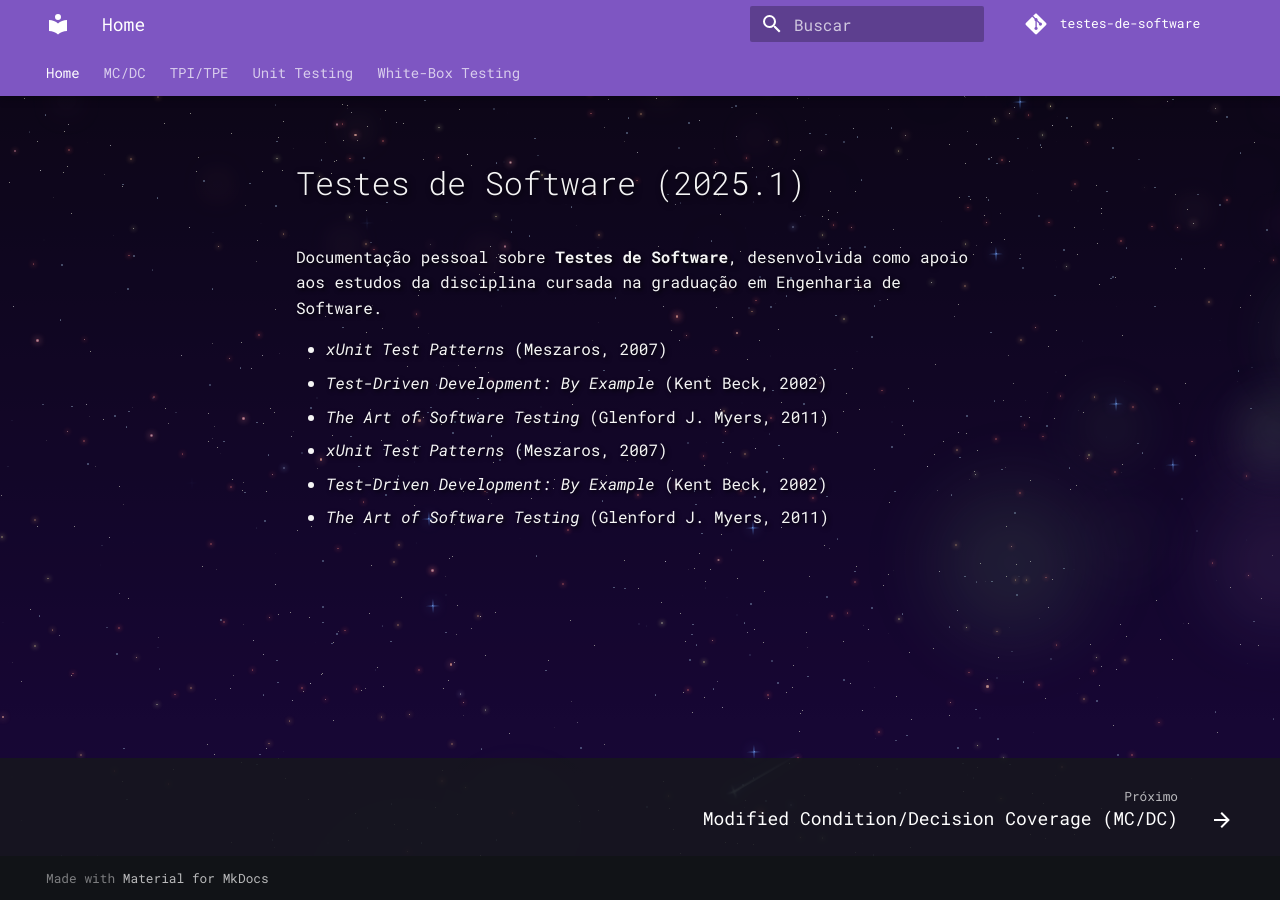
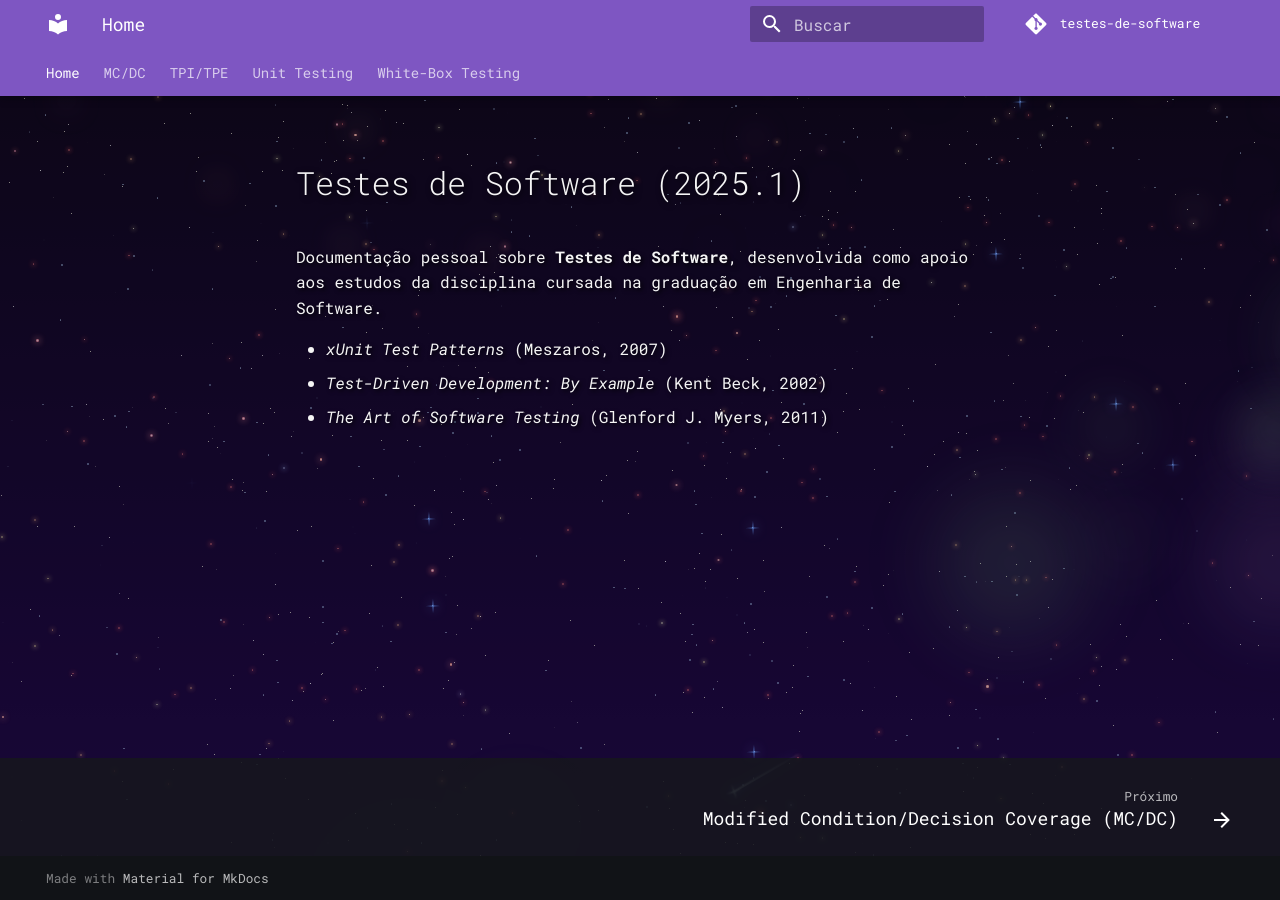
Before and after one commit to arthurrochamoreira/Testes-de-Software, an MkDocs documentation site: the page built from docs/index.md, in a window 1280 px wide. Built offline with MkDocs 1.6.1 and Material for MkDocs 9.7.7, drawn with Linux system fonts in a browser that asks for light colours; comment, search, counter and statistics services are not loaded.

Commit message:
index.md

```diff
--- a/docs/index.md
+++ b/docs/index.md
@@ -18,6 +18,3 @@ Documentação pessoal sobre **Testes de Software**, desenvolvida como apoio aos
 - _xUnit Test Patterns_ (Meszaros, 2007)
 - _Test-Driven Development: By Example_ (Kent Beck, 2002)
 - _The Art of Software Testing_ (Glenford J. Myers, 2011)
-- _xUnit Test Patterns_ (Meszaros, 2007)
-- _Test-Driven Development: By Example_ (Kent Beck, 2002)
-- _The Art of Software Testing_ (Glenford J. Myers, 2011)
```
